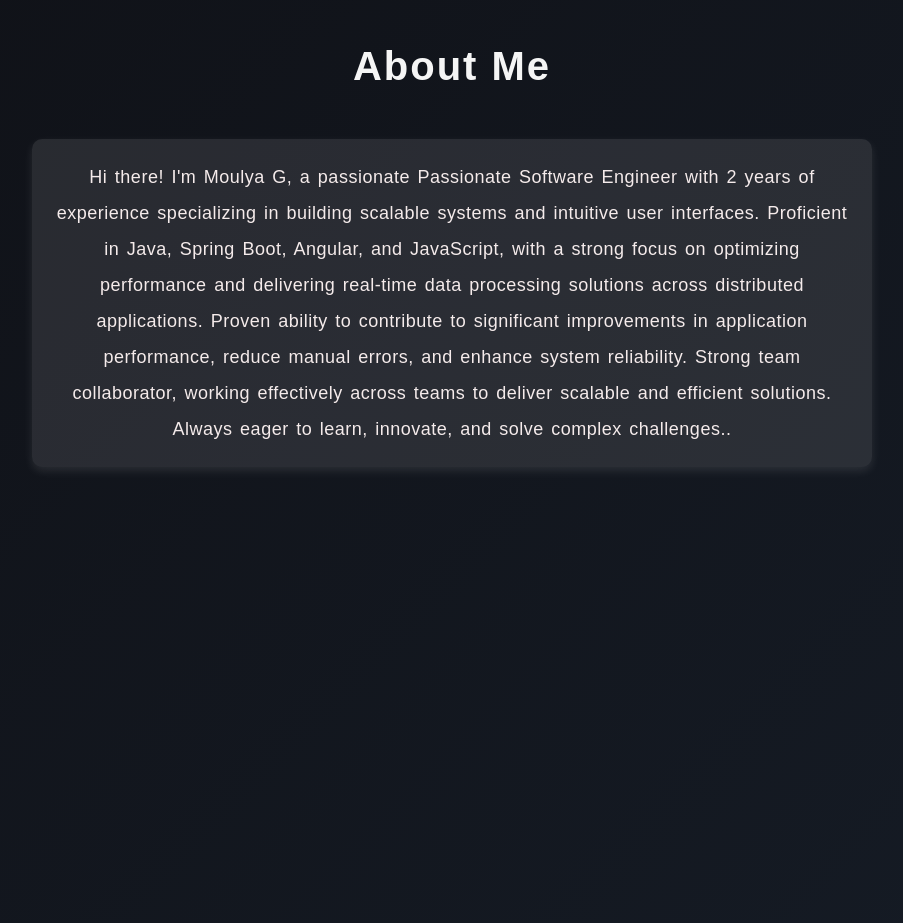
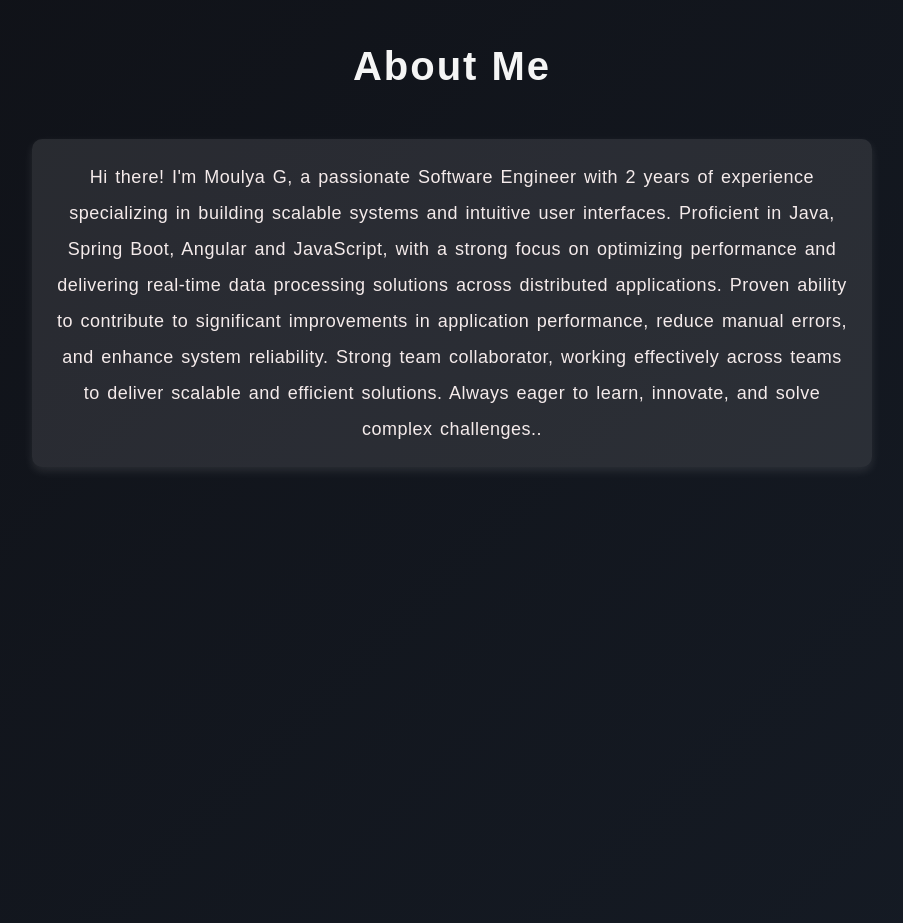
Before and after one commit to Moulyag12/portfolio, a React (Create React App) app: page / in a window 1280 px wide. Shown: the part 1040-1963 px from the top of the page, without its empty margins (188-1091 px from the left). Built offline with nearby package versions, Linux system fonts and the light colour scheme.

Commit message:
about section update

```diff
--- a/src/Component/About/About.js
+++ b/src/Component/About/About.js
@@ -5,10 +5,10 @@ function About() {
     <h1 className='text'>About Me</h1>
    <div className="about-text" id="about">
 
-  Hi there! I'm Moulya G, a passionate Passionate Software Engineer
-  with 2 years of experience specializing in building scalable systems
+  Hi there! I'm Moulya G, a passionate Software Engineer with
+  2 years of experience specializing in building scalable systems
   and intuitive user interfaces. Proficient in Java, Spring Boot,
-  Angular, and JavaScript, with a strong focus on optimizing performance
+  Angular and JavaScript, with a strong focus on optimizing performance
   and delivering real-time data processing solutions across distributed
   applications. Proven ability to contribute to significant improvements
   in application performance, reduce manual errors, and enhance system
```
